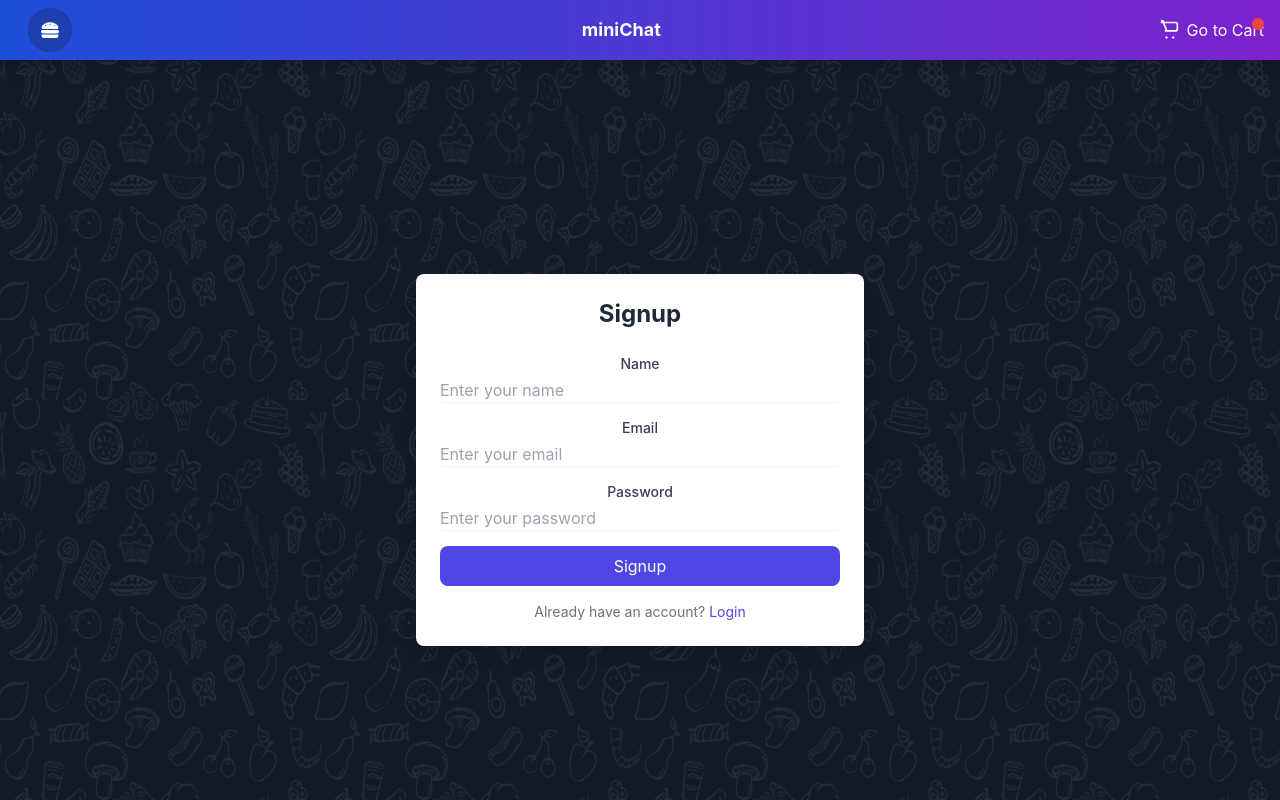
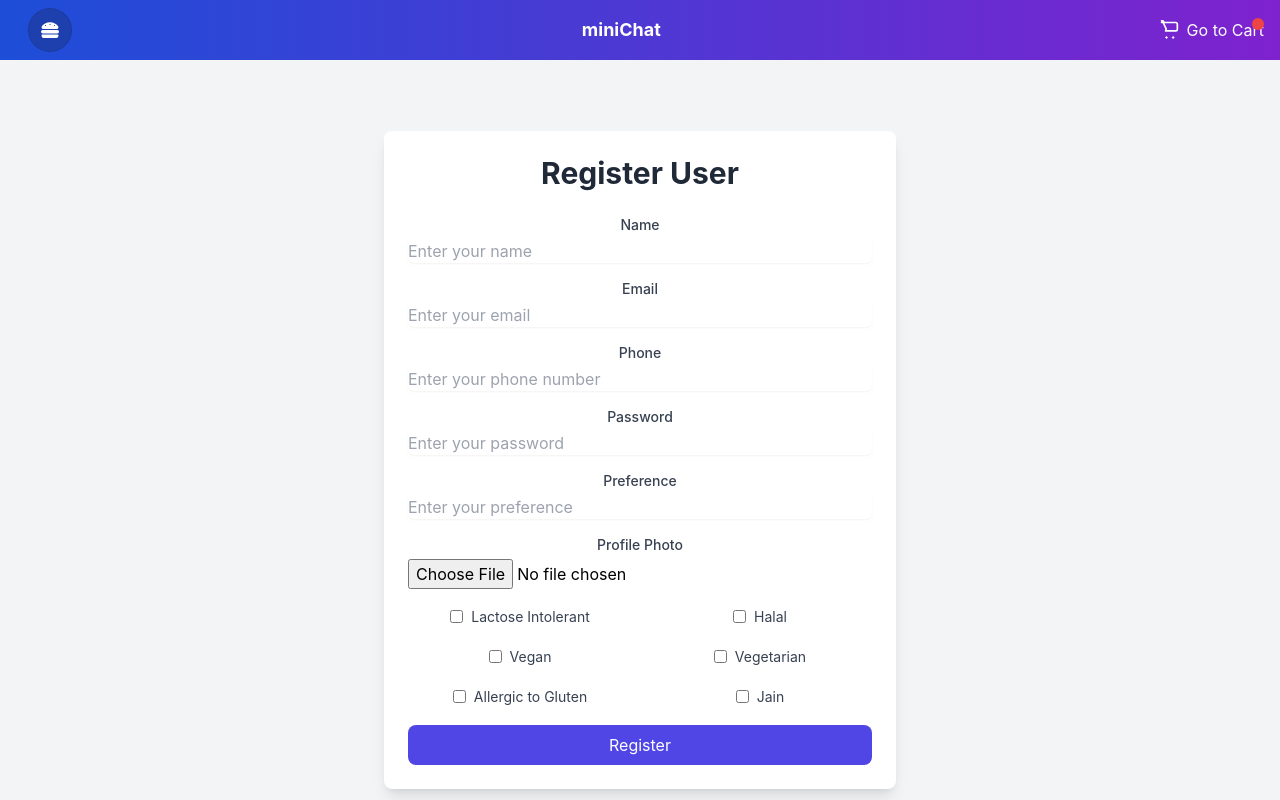
Before and after one commit to sujnankumar/miniProject-frontend, a React (Create React App) app: page /signup in a window 1280 px wide. Built offline with nearby package versions, Linux system fonts and the light colour scheme; no server answers.

Commit message:
Designed

```diff
--- /dev/null
+++ b/src/components/Alert.js
@@ -0,0 +1,48 @@
+import React, { useEffect, useState } from "react";
+
+const Alert = ({ type, message, onClose }) => {
+  const [visible, setVisible] = useState(false);
+
+  useEffect(() => {
+    // Fade in when component mounts
+    setVisible(true);
+
+    // Fade out and call `onClose` after 5 seconds
+    const timeout = setTimeout(() => {
+      setVisible(false);
+      setTimeout(onClose, 500); // Delay onClose to allow fade-out animation
+    }, 5000);
+
+    return () => clearTimeout(timeout);
+  }, [onClose]);
+
+  const typeColors = {
+    success: "bg-green-500",
+    danger: "bg-red-500",
+    info: "bg-blue-500",
+    warning: "bg-yellow-500",
+  };
+
+  return (
+    <div
+      className={`fixed top-0 left-1/2 transform -translate-x-1/2 mt-4 px-6 py-3 rounded-lg shadow-lg text-white z-50 transition-opacity duration-500 ${
+        visible ? "opacity-100" : "opacity-0"
+      } ${typeColors[type] || "bg-gray-500"}`}
+    >
+      <div className="flex justify-between items-center">
+        <p className="font-medium">{message}</p>
+        <button
+          onClick={() => {
+            setVisible(false);
+            setTimeout(onClose, 500);
+          }}
+          className="ml-4 text-xl font-bold leading-none focus:outline-none"
+        >
+          &times;
+        </button>
+      </div>
+    </div>
+  );
+};
+
+export default Alert;
--- a/src/components/Auth/SignIn.js
+++ b/src/components/Auth/SignIn.js
@@ -1,10 +1,12 @@
 import React, { useState } from "react";
 import axios from "./../../axios";
+import Alert from "../Alert";
 
 const SignIn = () => {
   const [useEmail, setUseEmail] = useState(true);
   const [formData, setFormData] = useState({ email: "", phone: "", password: "" });
   const [errorMessage, setErrorMessage] = useState("");
+  const [successMessage, setSuccessMessage] = useState("");
 
   const handleInputChange = (e) => {
     setFormData({ ...formData, [e.target.name]: e.target.value });
@@ -12,28 +14,61 @@ const SignIn = () => {
 
   const handleSubmit = async (e) => {
     e.preventDefault();
+    setErrorMessage("");
+    setSuccessMessage("");
     try {
-      console.log("Logging in with:", formData);
+      if (useEmail) {
+        formData.phone = "";
+      } else {
+        formData.email = "";
+      }
+
       const response = await axios.post("/api/user/login", formData);
-      console.log("Login successful:", response.data);
-      // Handle successful login, e.g., redirect or store token
+      const { access_token } = response.data;
+
+      // Store the access token in localStorage
+      localStorage.setItem("access_token", access_token);
+
+      // Show success message
+      setSuccessMessage("Login successful! Redirecting...");
+      setErrorMessage("");
+
+      // Simulate redirection (replace this with actual navigation if using React Router)
+      // setTimeout(() => {
+      //   window.location.href = "/dashboard"; // Redirect to dashboard or home page
+      // }, 1500);
     } catch (error) {
       console.error("Login error:", error);
       setErrorMessage(
         error.response?.data?.message || "An error occurred during login."
       );
+      setSuccessMessage("");
     }
   };
 
   return (
     <div className="min-h-screen flex items-center justify-center p-6 bg-gray-100">
+      {/* Alert Modals */}
+      {successMessage && (
+        <Alert
+          type="success"
+          message={successMessage}
+          onClose={() => setSuccessMessage("")}
+        />
+      )}
+      {errorMessage && (
+        <Alert
+          type="danger"
+          message={errorMessage}
+          onClose={() => setErrorMessage("")}
+        />
+      )}
+
+      {/* Sign-In Form */}
       <div className="bg-white p-6 rounded-lg shadow-lg w-full max-w-md">
         <h1 className="text-3xl font-bold text-gray-800 mb-6 text-center">
           Login
         </h1>
-        {errorMessage && (
-          <p className="text-red-600 text-center mb-4">{errorMessage}</p>
-        )}
         <form onSubmit={handleSubmit}>
           <div className="mb-4">
             <label
@@ -43,7 +78,7 @@ const SignIn = () => {
               {useEmail ? "Email" : "Phone Number"}
             </label>
             <input
-              type={useEmail ? "email" : "phone"}
+              type={useEmail ? "email" : "tel"}
               id={useEmail ? "email" : "phone"}
               name={useEmail ? "email" : "phone"}
               className="mt-1 block w-full rounded-md border-gray-300 shadow-sm focus:border-indigo-500 focus:ring-indigo-500"
--- a/src/components/Auth/SignUp.js
+++ b/src/components/Auth/SignUp.js
@@ -1,69 +1,194 @@
-import React from "react";
+import React, { useState } from "react";
+import axios from "../../axios";
+import Alert from "../Alert";  // Assuming you have the Alert component imported
 
 const SignUp = () => {
+  const [formData, setFormData] = useState({
+    name: "",
+    email: "",
+    phone: "",
+    password: "",
+    preference: "",
+    is_lactose_intolerant: false,
+    is_halal: false,
+    is_vegan: false,
+    is_vegetarian: false,
+    is_allergic_to_gluten: false,
+    is_jain: false,
+  });
+  const [profilePhoto, setProfilePhoto] = useState(null);
+  const [message, setMessage] = useState("");
+  const [error, setError] = useState("");
+
+  const handleInputChange = (e) => {
+    const { name, value, type, checked } = e.target;
+    if (type === "checkbox") {
+      setFormData({ ...formData, [name]: checked });
+    } else {
+      setFormData({ ...formData, [name]: value });
+    }
+  };
+
+  const handleFileChange = (e) => {
+    setProfilePhoto(e.target.files[0]);
+  };
+
+  const handleSubmit = async (e) => {
+    e.preventDefault();
+    const data = new FormData();
+    data.append("profile_photo", profilePhoto);
+    data.append("json_data", JSON.stringify(formData));
+
+    try {
+      const response = await axios.post("/api/user/register", data, {
+        headers: {
+          "Content-Type": "multipart/form-data",
+        },
+      });
+      setMessage(response.data.message);
+      setError("");
+    } catch (err) {
+      setError(err.response?.data?.message || "An error occurred");
+      setMessage("");
+    }
+  };
+
   return (
-    <div className="min-h-screen flex items-center justify-center p-6">
-      <div className="bg-white p-6 rounded-lg shadow-lg w-full max-w-md">
-        <h1 className="text-2xl font-bold text-gray-800 mb-6 text-center">Signup</h1>
-        <form>
+    <div className="min-h-screen flex items-center justify-center p-6 bg-gray-100">
+      {/* Success and Error Alerts */}
+      {message && (
+        <Alert
+          type="success"
+          message={message}
+          onClose={() => setMessage("")}
+        />
+      )}
+      {error && (
+        <Alert
+          type="danger"
+          message={error}
+          onClose={() => setError("")}
+        />
+      )}
+
+      <div className="bg-white p-6 rounded-lg shadow-lg w-full max-w-lg">
+        <h1 className="text-3xl font-bold text-gray-800 mb-6 text-center">
+          Register User
+        </h1>
+
+        <form onSubmit={handleSubmit}>
           <div className="mb-4">
-            <label
-              htmlFor="name"
-              className="block text-sm font-medium text-gray-700"
-            >
+            <label htmlFor="name" className="block text-sm font-medium text-gray-700">
               Name
             </label>
             <input
               type="text"
               id="name"
+              name="name"
               className="mt-1 block w-full rounded-md border-gray-300 shadow-sm focus:border-indigo-500 focus:ring-indigo-500"
               placeholder="Enter your name"
+              value={formData.name}
+              onChange={handleInputChange}
             />
           </div>
           <div className="mb-4">
-            <label
-              htmlFor="email"
-              className="block text-sm font-medium text-gray-700"
-            >
+            <label htmlFor="email" className="block text-sm font-medium text-gray-700">
               Email
             </label>
             <input
               type="email"
               id="email"
+              name="email"
               className="mt-1 block w-full rounded-md border-gray-300 shadow-sm focus:border-indigo-500 focus:ring-indigo-500"
               placeholder="Enter your email"
+              value={formData.email}
+              onChange={handleInputChange}
             />
           </div>
           <div className="mb-4">
-            <label
-              htmlFor="password"
-              className="block text-sm font-medium text-gray-700"
-            >
+            <label htmlFor="phone" className="block text-sm font-medium text-gray-700">
+              Phone
+            </label>
+            <input
+              type="tel"
+              id="phone"
+              name="phone"
+              className="mt-1 block w-full rounded-md border-gray-300 shadow-sm focus:border-indigo-500 focus:ring-indigo-500"
+              placeholder="Enter your phone number"
+              value={formData.phone}
+              onChange={handleInputChange}
+            />
+          </div>
+          <div className="mb-4">
+            <label htmlFor="password" className="block text-sm font-medium text-gray-700">
               Password
             </label>
             <input
               type="password"
               id="password"
+              name="password"
               className="mt-1 block w-full rounded-md border-gray-300 shadow-sm focus:border-indigo-500 focus:ring-indigo-500"
               placeholder="Enter your password"
+              value={formData.password}
+              onChange={handleInputChange}
             />
+          </div>
+          <div className="mb-4">
+            <label htmlFor="preference" className="block text-sm font-medium text-gray-700">
+              Preference
+            </label>
+            <input
+              type="text"
+              id="preference"
+              name="preference"
+              className="mt-1 block w-full rounded-md border-gray-300 shadow-sm focus:border-indigo-500 focus:ring-indigo-500"
+              placeholder="Enter your preference"
+              value={formData.preference}
+              onChange={handleInputChange}
+            />
+          </div>
+          <div className="mb-4">
+            <label htmlFor="profile_photo" className="block text-sm font-medium text-gray-700">
+              Profile Photo
+            </label>
+            <input
+              type="file"
+              id="profile_photo"
+              name="profile_photo"
+              className="mt-1 block w-full"
+              onChange={handleFileChange}
+            />
+          </div>
+          <div className="grid grid-cols-2 gap-4">
+            {[
+              { label: "Lactose Intolerant", name: "is_lactose_intolerant" },
+              { label: "Halal", name: "is_halal" },
+              { label: "Vegan", name: "is_vegan" },
+              { label: "Vegetarian", name: "is_vegetarian" },
+              { label: "Allergic to Gluten", name: "is_allergic_to_gluten" },
+              { label: "Jain", name: "is_jain" },
+            ].map(({ label, name }) => (
+              <div key={name}>
+                <label className="inline-flex items-center">
+                  <input
+                    type="checkbox"
+                    name={name}
+                    className="rounded text-indigo-600 focus:ring-indigo-500"
+                    checked={formData[name]}
+                    onChange={handleInputChange}
+                  />
+                  <span className="ml-2 text-sm text-gray-700">{label}</span>
+                </label>
+              </div>
+            ))}
           </div>
           <button
             type="submit"
-            className="w-full bg-indigo-600 text-white py-2 px-4 rounded-lg hover:bg-indigo-700"
+            className="w-full bg-indigo-600 text-white py-2 px-4 rounded-lg hover:bg-indigo-700 transition duration-200 mt-4"
           >
-            Signup
+            Register
           </button>
         </form>
-        <p className="text-sm text-center text-gray-500 mt-4">
-          Already have an account?{" "}
-          <a
-            href="/signin"
-            className="text-indigo-600 hover:underline focus:outline-none"
-          >
-            Login
-          </a>
-        </p>
       </div>
     </div>
   );
```
